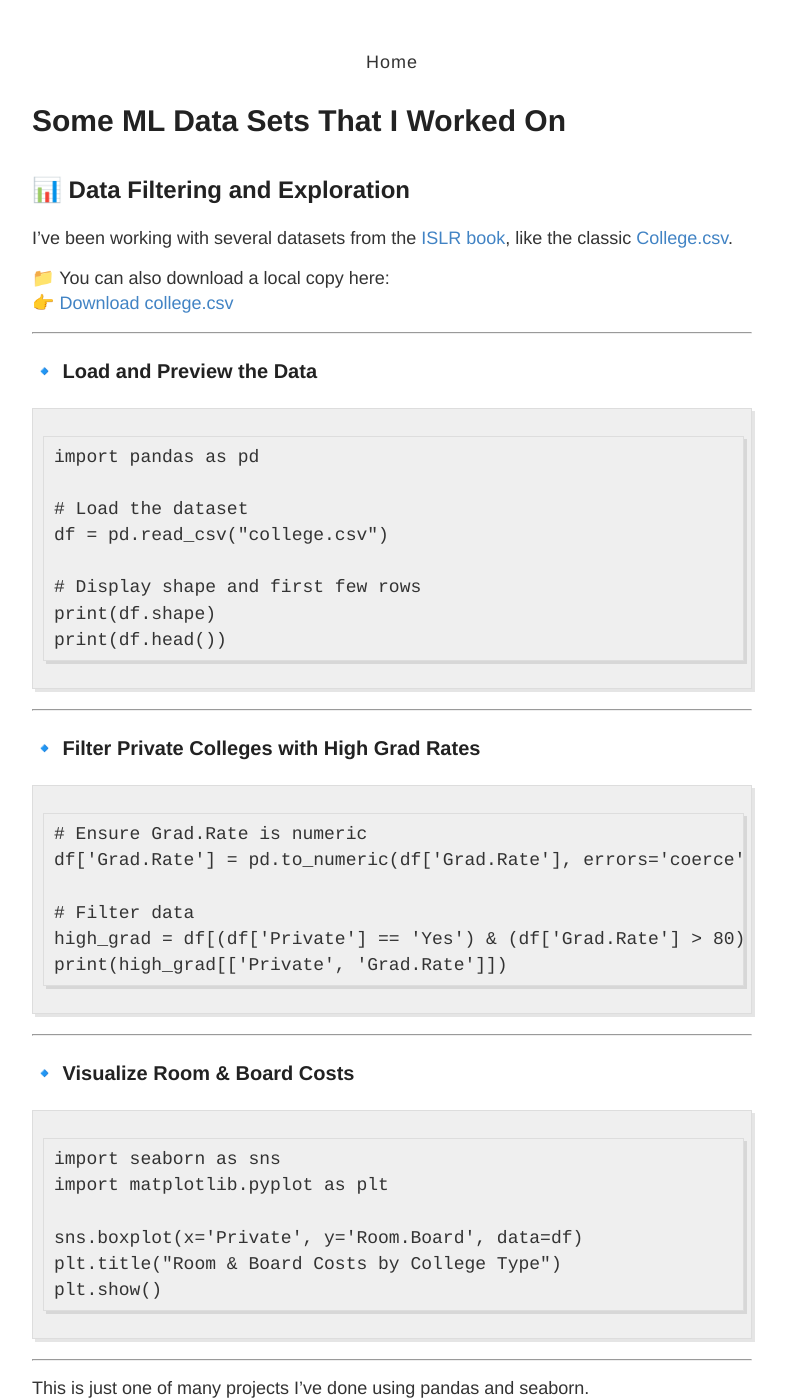
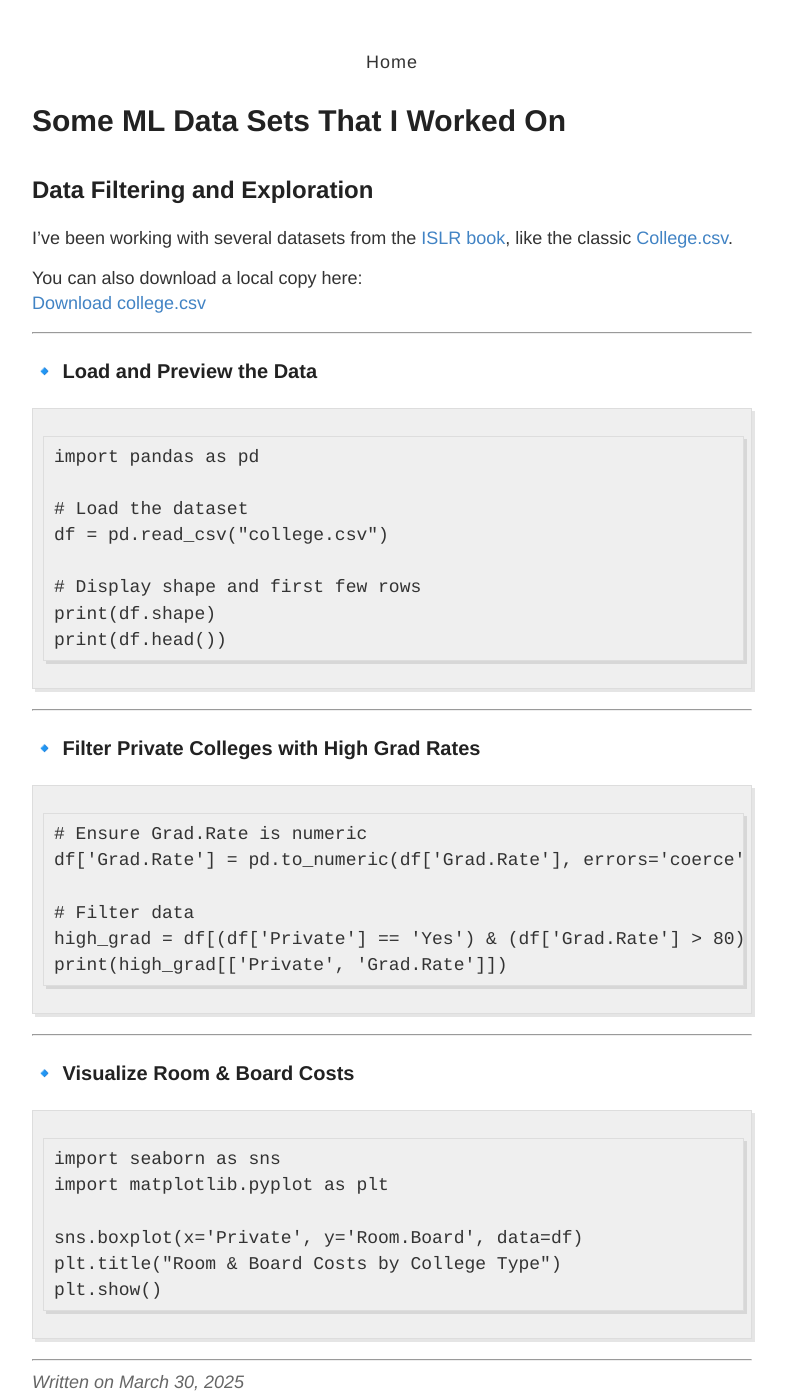
Before and after one commit to Ruudddiiii/ruudddiiii.github.io, a Jekyll site: the page built from _posts/2025-3-30-ML.md, in a window 1280 px wide and 1400 px high. Shown: the whole window, without its empty margins (248-1034 px from the left). Built offline with Jekyll 4.4.1, drawn with Linux system fonts in a browser that asks for light colours.

Commit message:
Update 2025-3-30-ML.md

```diff
--- a/_posts/2025-3-30-ML.md
+++ b/_posts/2025-3-30-ML.md
@@ -3,12 +3,12 @@
 title: "Some ML Data Sets That I Worked On"
 ---
 
-## 📊 Data Filtering and Exploration
+## Data Filtering and Exploration
 
 I’ve been working with several datasets from the [ISLR book](https://www.statlearning.com), like the classic [College.csv](https://www.statlearning.com/s/College.csv).
 
-📁 You can also download a local copy here:
-👉 [Download college.csv](../assets/datasets/college.csv)
+You can also download a local copy here:
+[Download college.csv](../assets/datasets/college.csv)
 
 ---
 
@@ -46,5 +46,3 @@
     plt.show()
 
 ---
-
-This is just one of many projects I’ve done using pandas and seaborn.
```
